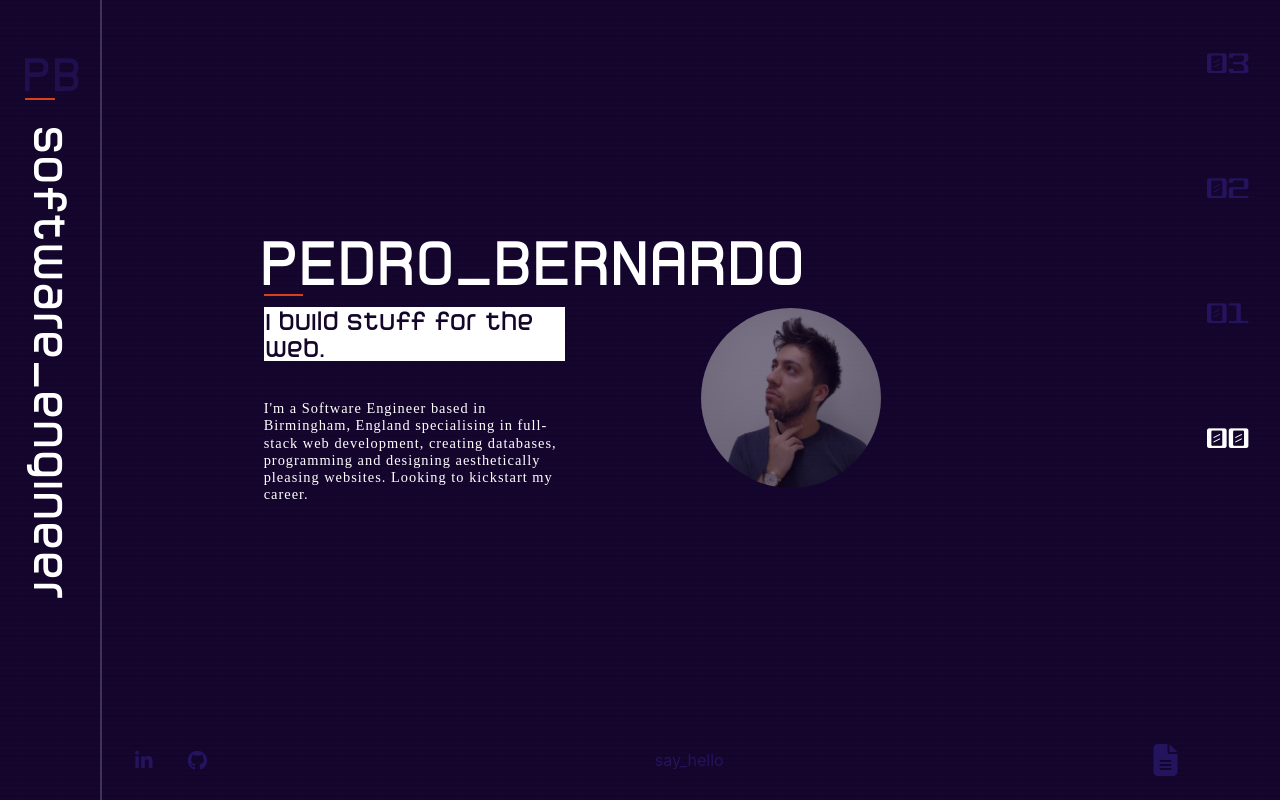
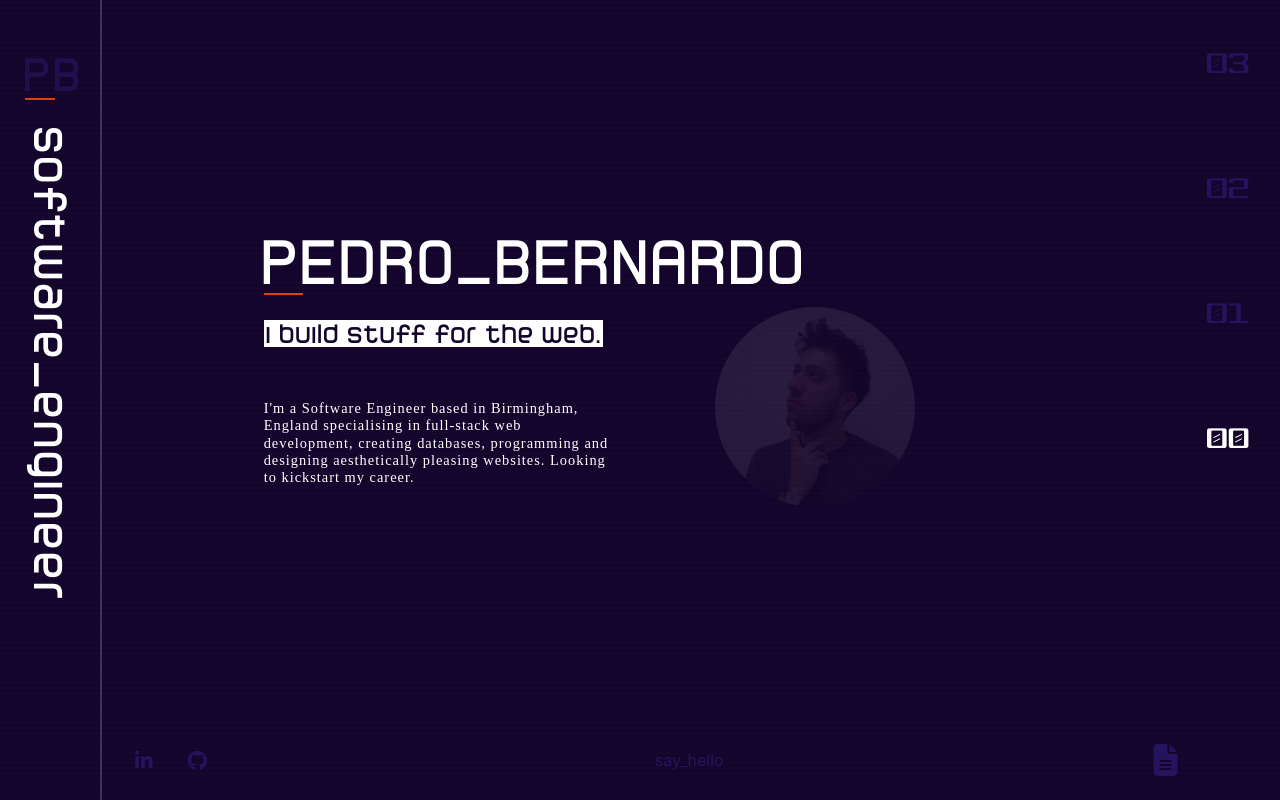
Before and after one commit to gizmotehcat/gizmotehcat.github.io, a plain HTML site: page index.html in a window 1280 px wide. Drawn offline with nearby package versions, Linux system fonts and the light colour scheme; a web font is replaced by a local one.

Commit message:
second commit

```diff
--- a/style.css
+++ b/style.css
@@ -158,8 +158,9 @@ main {
     display:inline-block;
     margin: auto;
     display: grid;
-    grid-template-columns: 40% 60% ;
+    grid-template-columns: 350px auto ;
     grid-template-rows: 30% 20% 50% ;
+    overflow: wrap;
     gap: 0px 0px;
     grid-template-areas:
         "title title"
@@ -185,18 +186,19 @@ main {
 
 .welcome_image_wrapper{
     grid-area: img;
-    justify-self: center;
+    display: flex;
 }
 
 .welcome_image_wrapper img{
     border-radius: 100%;
-    width: 180px;
-    height: 180px;
-    opacity: 0.5;
+    width: 200px;
+    height: 200px;
+    opacity: 0.1;
+    margin: auto;
 }
 
 .welcome_image_wrapper img:hover{
-    opacity: 1;
+    opacity: 0.7;
 }
 
 
```
